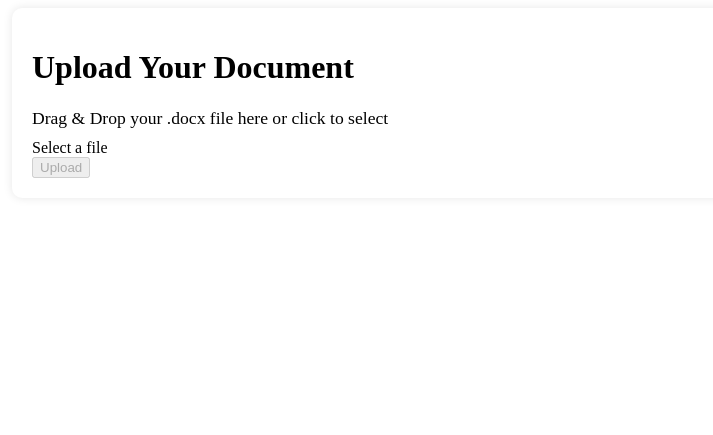
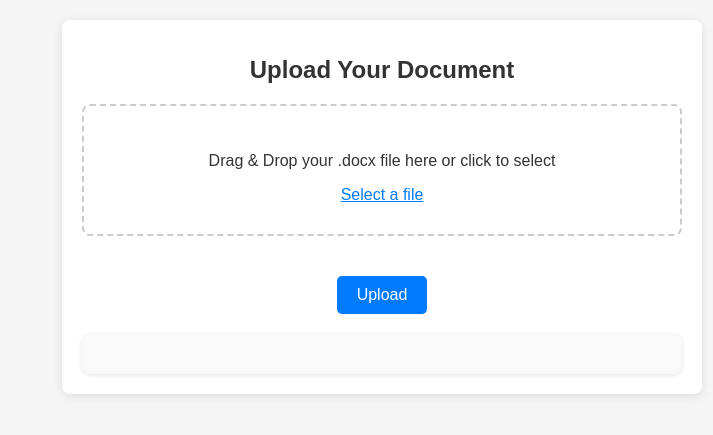
Before and after one commit to Abhighyan/counthighlightedwords, a Flask app: page / in a window 1280 px wide. Shown: the top 435 px of the page, without its empty margins (258-971 px from the left). Run offline with Flask 2, Linux system fonts and the light colour scheme.

Commit message:
Update styles.css

```diff
--- a/static/styles.css
+++ b/static/styles.css
@@ -1,57 +1,67 @@
-<!DOCTYPE html>
-<html lang="en">
-<head>
-    <meta charset="UTF-8">
-    <meta name="viewport" content="width=device-width, initial-scale=1.0">
-    <title>Document Analysis</title>
-    <style>
 body {
-            font-family: 'Georgia', serif;
-            background-color: #f9f9f9;
+    font-family: 'Arial', sans-serif;
+    background-color: #f5f5f5;
     color: #333;
-            line-height: 1.6;
+    margin: 0;
+    padding: 20px;
 }
+
 .container {
-            max-width: 700px;
-            margin: 0 auto;
+    max-width: 600px;
+    margin: auto;
     padding: 20px;
-            background-color: #fff;
-            box-shadow: 0 0 10px rgba(0, 0, 0, 0.1);
-            border-radius: 10px;
+    background: white;
+    border-radius: 8px;
+    box-shadow: 0 2px 10px rgba(0, 0, 0, 0.1);
+    text-align: center;
 }
-        h3 {
-            border-bottom: 2px solid #eee;
-            padding-bottom: 5px;
-            margin-bottom: 10px;
+
+h1 {
+    font-size: 24px;
+    margin-bottom: 20px;
 }
-        p {
-            font-size: 1.1rem;
-            margin: 10px 0;
+
+.drop-area {
+    border: 2px dashed #ccc;
+    border-radius: 8px;
+    padding: 30px;
+    text-align: center;
+    transition: background-color 0.3s;
+    cursor: pointer;
+    margin-bottom: 20px;
 }
-        .bar {
-            width: 100%;
-            background-color: #ddd;
+
+.drop-area.active {
+    background-color: #e0e0e0;
+}
+
+.file-upload-text {
+    color: #007bff;
+    cursor: pointer;
+    text-decoration: underline;
+}
+
+.submit-button {
+    background-color: #007bff;
+    color: white;
+    border: none;
     border-radius: 5px;
-            margin: 10px 0;
-            height: 20px;
-            overflow: hidden;
+    padding: 10px 20px;
+    font-size: 16px;
+    cursor: pointer;
+    margin-top: 20px;
+    display: inline-block;
+    disabled: true;
 }
-        .fill {
-            height: 100%;
-            border-radius: 5px;
+
+.submit-button:hover {
+    background-color: #0056b3;
 }
-        .fill.polarity {
-            background-color: #4CAF50;
+
+.results {
+    margin-top: 20px;
+    padding: 20px;
+    background: #f9f9f9;
+    border-radius: 8px;
+    box-shadow: 0 1px 5px rgba(0, 0, 0, 0.1);
 }
-        .fill.subjectivity {
-            background-color: #2196F3;
-        }
-    </style>
-</head>
-<body>
-    <div class="container">
-        <h3>Sentiment Analysis:</h3>
-        <!-- Polarity and Subjectivity Bars will be inserted here -->
-    </div>
-</body>
-</html>
```
Lines whose indentation alone changed are shown as unchanged.
